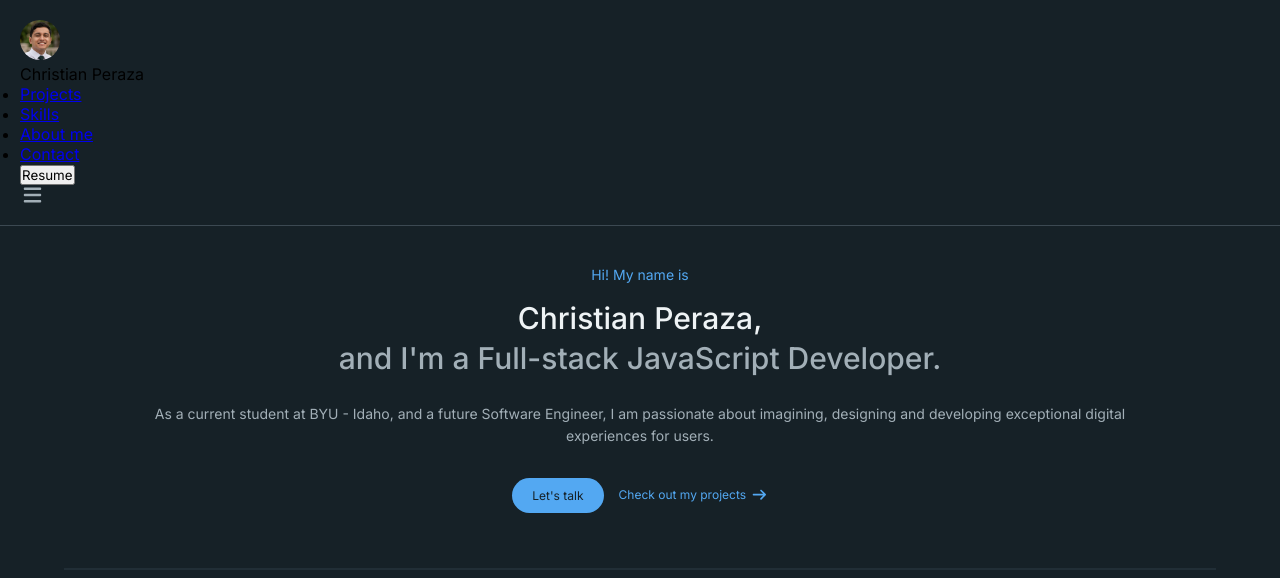
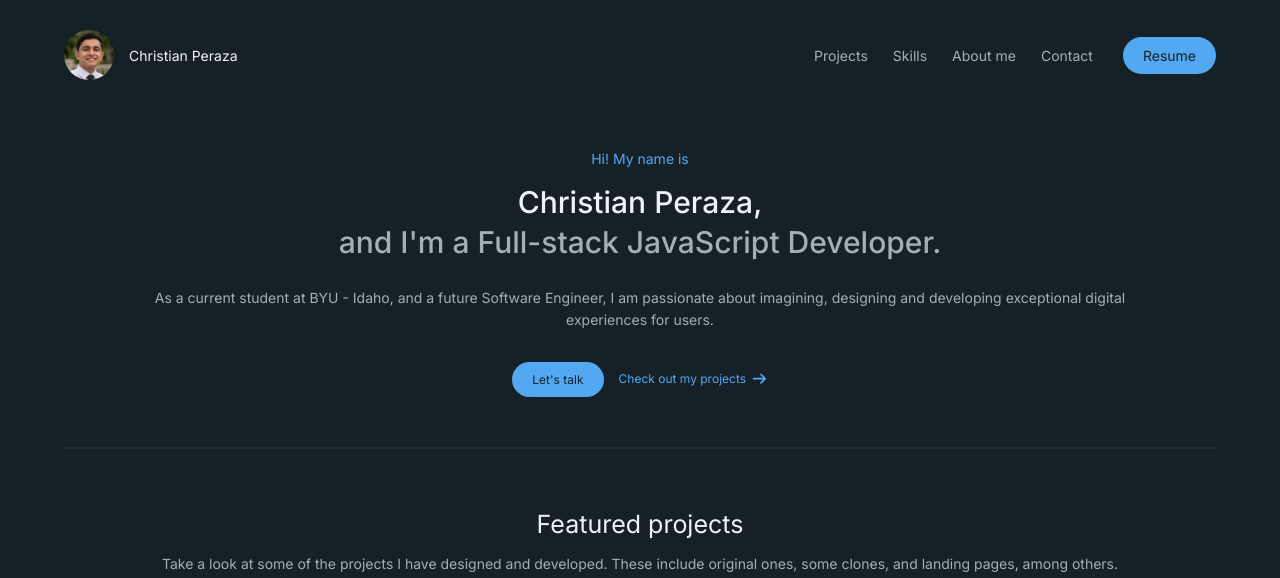
Before and after one commit to chrisperaza/portfolio-dev, a React (Vite) app: page / in a window 1280 px wide. Shown: the top 578 px of the page. Built offline with nearby package versions, Linux system fonts and the light colour scheme.

Commit message:
Add header desktop styles

```diff
--- a/src/index.css
+++ b/src/index.css
@@ -37,6 +37,8 @@
   --text-normal: 300;
   --text-light: 200;
   --text-lighter: 100;
+  /* screens size */
+  --screen-large: 992px;
 }
 
 /*****************************/
@@ -48,13 +50,15 @@
   box-sizing: border-box;
   font-family: var(--inter);
 }
+html {
+  scroll-behavior: smooth;
+}
 
 /*****************************/
 /*** BODY ***/
 /*****************************/
 body {
   background-color: var(--body);
-  padding: 20px 0 60px 0;
   width: 100%;
 }
 
@@ -72,21 +76,115 @@ body {
 /*** HEADER ***/
 /*****************************/
 .header {
+  width: 100%;
+  border-bottom: solid 1px var(--border);
+  position: sticky;
+  top: 0;
+  background-color: var(--body);
+  justify-items: center;
+
+  section {
     display: flex;
     flex-direction: row;
-  width: 100%;
-  padding: 0 20px 20px 20px;
+    padding: 20px 0;
+    width: 90%;
     align-items: center;
     justify-content: space-between;
-  border-bottom: solid 1px var(--border);
+    max-width: 1200px;
+
+    @media (min-width: 992px) {
+      padding-top: 30px;
+    }
+
+    div {
+      display: flex;
+      flex-direction: row;
+      align-items: center;
+      gap: 15px;
 
       .profilePhoto-small {
         border-radius: 100%;
         width: 40px;
+
+        @media (min-width: 992px) {
+          width: 50px;
+        }
+      }
+
+      p {
+        display: none;
+
+        @media (min-width: 992px) {
+          display: block;
+          color: var(--title);
+          font-size: var(--text-small);
+        }
+      }
+    }
+
+    .nav {
+      display: none;
+
+      @media (min-width: 992px) {
+        display: flex;
+        flex-direction: row;
+        gap: 30px;
+        align-items: center;
+
+        .navList {
+          list-style: none;
+          display: flex;
+          flex-direction: row;
+          gap: 25px;
+
+          .navItem {
+            a {
+              font-size: var(--text-small);
+              color: var(--content);
+              text-decoration-line: none;
+              transition: color 0.3s ease;
+
+              &:hover {
+                cursor: pointer;
+                color: var(--main);
+              }
+            }
+          }
+        }
+
+        .navButton {
+          background-color: var(--main);
+          border: none;
+          padding: 10px 20px;
+          border-radius: 50px;
+          transition: transform 0.3s ease;
+
+          &:hover {
+            background-color: var(--main-dark);
+            cursor: pointer;
+            transform: scale(1.1);
+          }
+
+          p {
+            font-size: var(--text-small);
+            color: var(--body);
+          }
+        }
+      }
     }
 
     .burgerMenu-icon {
       color: var(--content);
+
+      @media (min-width: 992px) {
+        display: none;
+      }
+    }
+  }
+
+  @media (min-width: 992px) {
+    border: none;
+    position: initial;
   }
 }
 
@@ -104,7 +202,7 @@ body {
 /*****************************/
 .banner {
   width: 100%;
-  padding: 40px 20px 15px 20px;
+  padding: 50px 20px 10px 20px;
   display: flex;
   flex-direction: column;
   gap: 20px;
```
Lines whose indentation alone changed are shown as unchanged.
